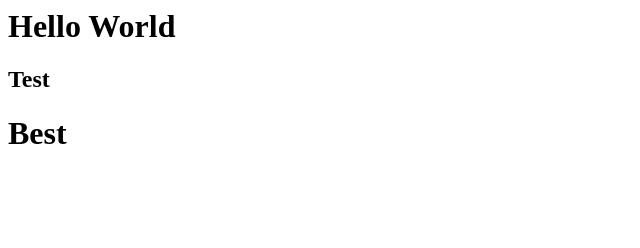
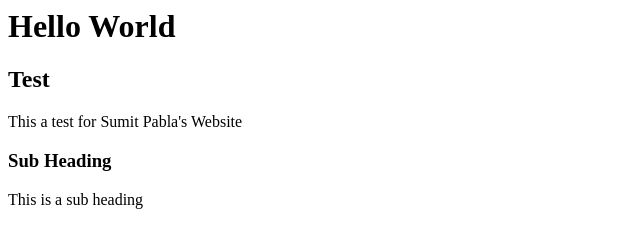
Before and after one commit to SumitPabla/SumitPabla.github.io, a plain HTML site: page index.html in a window 1280 px wide. Shown: the whole page, without its empty margins (0-640 px from the left). Drawn offline with Linux system fonts and the light colour scheme.

Commit message:
Update index.html

```diff
--- a/index.html
+++ b/index.html
@@ -1,10 +1,14 @@
 <html>
 <body>
-
+    <div>
     <h1>Hello World</h1>
     <h2>Test</h2>
-    <h1>Best</h1>
-
+    <p>This a test for Sumit Pabla's Website</p>
+    </div>
+    <div>
+        <h3> Sub Heading </h3>
+        <p> This is a sub heading </p>
+    </div>
 
 
 
```
